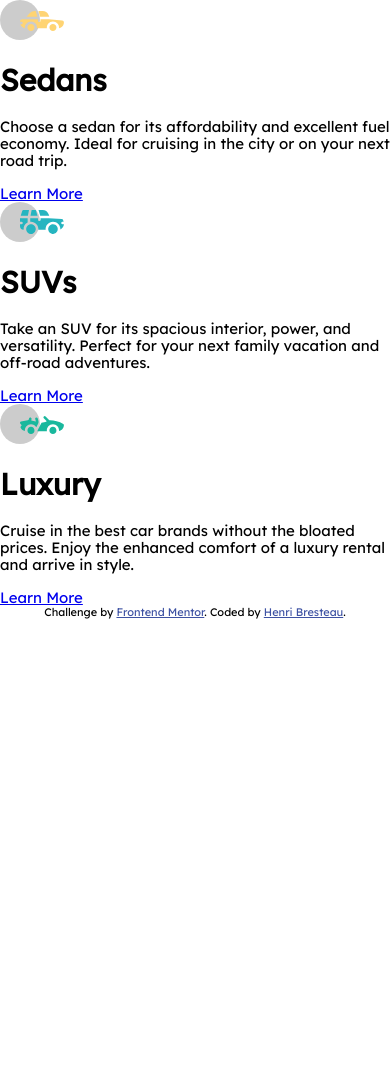
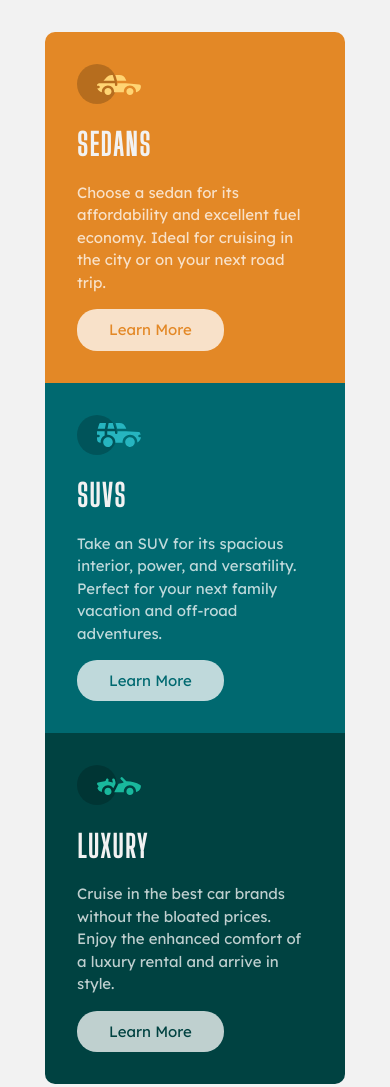
Before and after one commit to HenriBresteau/FeM-3-column-preview-card, a plain HTML site: page index.html in a window 390 px wide. Shown: the top 1087 px of the page. Before the commit the page ends 844 px from the top, so only its background shows below. Drawn offline with Linux system fonts and the light colour scheme.

Commit message:
style mobile

```diff
--- a/style.css
+++ b/style.css
@@ -2,13 +2,14 @@
 @import url("https://fonts.googleapis.com/css2?family=Big+Shoulders+Display&display=swap");
 body {
   font-size: 15px;
-  font-family: "Big Shoulders Display", cursive;
+
   font-family: "Lexend Deca", sans-serif;
   --orange: hsl(31, 77%, 52%);
   --D-cyan: hsl(184, 100%, 22%);
   --VD-cyan: hsl(179, 100%, 13%);
   --white-p: hsla(0, 0%, 100%, 0.75);
   --gray: hsl(0, 0%, 95%);
+  background-color: var(--gray);
 }
 
 /* footer */
@@ -20,3 +21,60 @@ body {
 .attribution a {
   color: hsl(228, 45%, 44%);
 }
+
+.container {
+  margin: 2rem auto;
+  width: 300px;
+}
+.card {
+  padding: 32px;
+}
+.cardTitle {
+  font-family: "Big Shoulders Display", cursive;
+  font-weight: 700;
+  color: var(--gray);
+  text-transform: uppercase;
+  letter-spacing: 2px;
+}
+.cardText {
+  color: var(--white-p);
+  line-height: 1.5;
+}
+.cardBtn {
+  padding: 12px 32px;
+  background-color: var(--white-p);
+  width: fit-content;
+  border-radius: 20px;
+  transition: all 0.3s;
+}
+.cardBtn:hover {
+  background-color: var(--gray);
+  transform: translateX(5px);
+}
+.cardBtn a {
+  text-decoration: none;
+  transition: opacity 0.3s;
+}
+.cardBtn:hover a {
+  filter: brightness(0.8);
+}
+#sedans {
+  background-color: var(--orange);
+  border-radius: 10px 10px 0 0;
+}
+#sedans a {
+  color: var(--orange);
+}
+#suvs {
+  background-color: var(--D-cyan);
+}
+#suvs a {
+  color: var(--D-cyan);
+}
+#luxury {
+  background-color: var(--VD-cyan);
+  border-radius: 0 0 10px 10px;
+}
+#luxury a {
+  color: var(--VD-cyan);
+}
```
